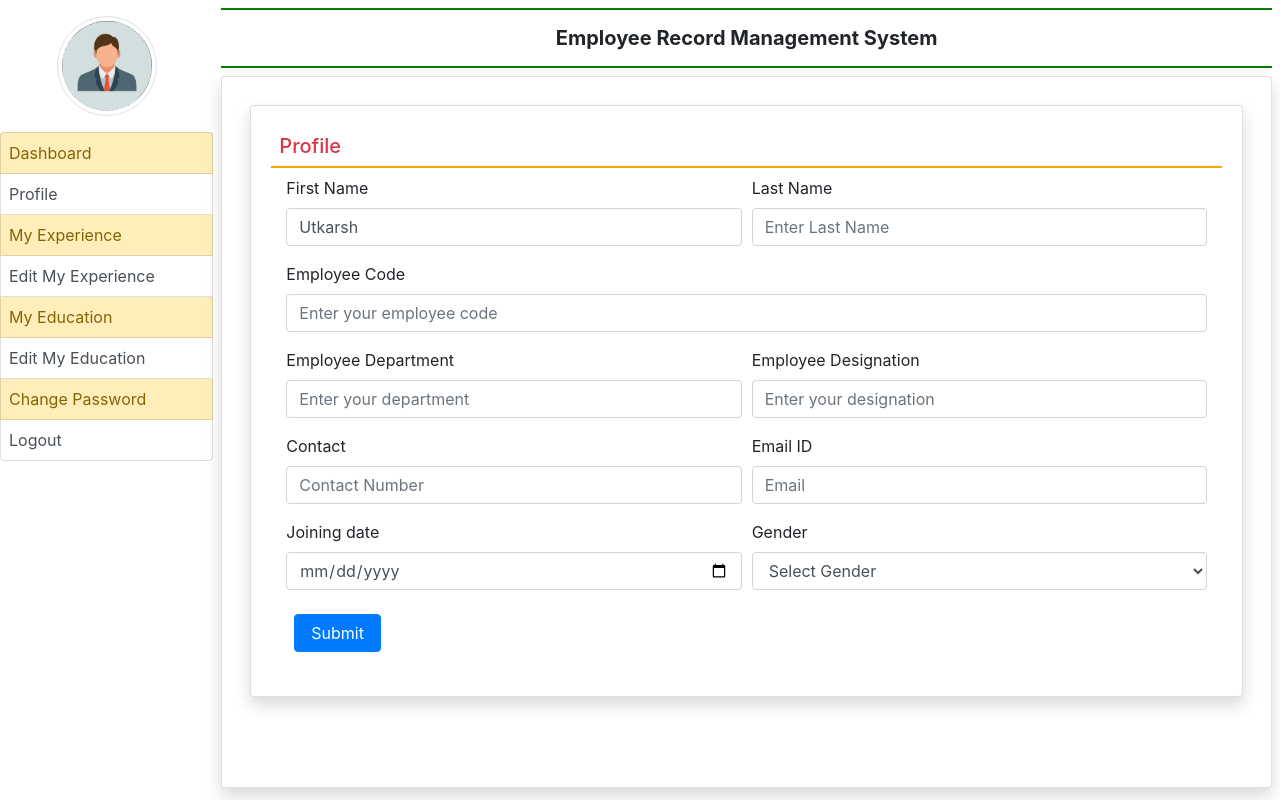
After one commit to Kartikjoshi14/Employee_Management_System_py, a Django app: template EmployeeRecordMgmt/employee/templates/profile.html in a window 1280 px wide. The commit adds this page. Run offline with Django 5.2, Linux system fonts and the light colour scheme; the template is opened without the code that fills it: values that come from a table or form of the project are taken from there, others are empty; data comes from the database, SQL or seed files in the repository; both versions use the stored data as it was after the commit.

Commit message:
Day 5: developed the profile page and added functions to emp_login page.fixed a number of bugs

```diff
--- a/EmployeeRecordMgmt/EmployeeRecordMgmt/urls.py
+++ b/EmployeeRecordMgmt/EmployeeRecordMgmt/urls.py
@@ -23,5 +23,6 @@ urlpatterns = [
     path('registration', registration,name = 'registration'),
     path('emp_login', emp_login,name = 'emp_login'),
     path('emp_home', emp_home,name = 'emp_home'),
+    path('profile', profile,name = 'profile'),
 
 ]
--- a/EmployeeRecordMgmt/employee/templates/emp_base.html
+++ b/EmployeeRecordMgmt/employee/templates/emp_base.html
@@ -15,15 +15,52 @@
     <script src="https://cdn.jsdelivr.net/npm/bootstrap@4.6.2/dist/js/bootstrap.bundle.min.js"></script>
 
     <link rel="stylesheet" href="{% static 'css/style.css' %}">
-    <link rel="stylesheet" href="https://use.fontawesome.com/releases/v5.7.0/css/all.css" </head>
+    <link rel="stylesheet" href="https://use.fontawesome.com/releases/v5.7.0/css/all.css">
+    <style>
+        .list-group-item {
+            padding: 8px !important;
+        }
+    </style>
+
+</head>
 
 <body>
     <div class="container-fluid">
         <div class="row">
-            <div class="col-sm-2">
-                <img src="" </div>
+            <div class="col-sm-2 p-0">
+                <center><img src="{%static 'images/icon.jpeg' %}" width="100" height="100"
+                        class="img-thumbnail rounded-circle my-3"></center>
+                <div class="list-group">
+                    <a href="{% url 'emp_home'%}"
+                        class="list-group-item list-group-item-warning list-group-item-action {% if request.path == '/emp_home' %} active{% endif %}">Dashboard</a>
+                    <a href="{% url 'profile' %}" class="list-group-item list-group-item-action">Profile</a>
+                    <a href="" class="list-group-item list-group-item-warning list-group-item-action">My Experience</a>
+                    <a href="" class="list-group-item list-group-item-action">Edit My Experience</a>
+                    <a href="" class="list-group-item  list-group-item-warning list-group-item-action">My Education</a>
+                    <a href="" class="list-group-item list-group-item-action">Edit My Education</a>
+                    <a href="" class="list-group-item list-group-item-warning list-group-item-action">Change
+                        Password</a>
+                    <a href="" class="list-group-item list-group-item-action">Logout</a>
+                </div>
+            </div>
+
+            <div class="col-sm-10 p-0">
+                <div class="container-fluid p-2">
+                    <h5 class="text-center p-3 font-weight-bold"
+                        style=" border-bottom : 2px solid green; border-top : 2px solid green"> Employee
+                        Record Management System</h5>
+
+                    <div class="card shadow" style=" min-height : 89vh">
+                        <div class=" card-body">
+                            {% block main %}
+
+                            {% endblock %}
+                        </div>
+                    </div>
+                </div>
             </div>
         </div>
+    </div>
 
 </body>
 
--- /dev/null
+++ b/EmployeeRecordMgmt/employee/templates/profile.html
@@ -0,0 +1,103 @@
+{% extends 'emp_base.html' %}
+
+{% block main %}
+
+
+
+<div class=" card shadow m-2">
+    <div class="card-body">
+        <h5 class="p-2 text-danger" style=" border-bottom : 2px solid orange "> Profile </h5>
+
+        <div class=" container-fluid">
+            <form method="post" name="signup" onsubmit="return checkpassword()">
+                {% csrf_token %}
+                <div class=" form-row">
+                    <div class="col-sm-6">
+                        <div class="form-group">
+                            <label>First Name</label>
+                            <input type="text" name="firstname" class="form-control" placeholder="Enter First Name"
+                                pattern="[A-Za-z]+" value="{{employee.user.first_name}}">
+                        </div>
+                    </div>
+                    <div class="col-sm-6">
+                        <div class="form-group">
+                            <label>Last Name</label>
+                            <input type="text" name="lastname" class="form-control" placeholder="Enter Last Name"
+                                pattern="[A-Za-z]+" required>
+                        </div>
+                    </div>
+                    <div class="col-sm-12">
+                        <div class="form-group">
+                            <label>Employee Code </label>
+                            <input type="text" name="empcode" class="form-control"
+                                placeholder="Enter your employee code" pattern="[0-9]+" required>
+                        </div>
+                    </div>
+
+                    <div class="col-sm-6">
+                        <div class="form-group">
+                            <label>Employee Department </label>
+                            <input type="text" name="department" class="form-control"
+                                placeholder="Enter your department">
+                        </div>
+                    </div>
+                    <div class="col-sm-6">
+                        <div class="form-group">
+                            <label>Employee Designation </label>
+                            <input type="text" name="designation" class="form-control"
+                                placeholder="Enter your designation">
+                        </div>
+                    </div>
+                    <div class="col-sm-6">
+                        <div class="form-group">
+                            <label>Contact </label>
+                            <input type="text" name="contact" class="form-control" placeholder="Contact Number">
+                        </div>
+                    </div>
+                    <div class="col-sm-6">
+                        <div class="form-group">
+                            <label>Email ID </label>
+                            <input type="emailid" name="email" class="form-control" placeholder="Email">
+                        </div>
+                    </div>
+                    <div class="col-sm-6">
+                        <div class="form-group">
+                            <label>Joining date</label>
+                            <input type="date" name="jdate" class="form-control">
+                        </div>
+                    </div>
+                    <div class="col-sm-6">
+                        <div class="form-group">
+                            <label>Gender</label>
+                            <select name="gender" class="form-control">
+                                <option value="None">Select Gender</option>
+                                <option value="Male">Male</option>
+                                <option value="Female">Female</option>
+                            </select>
+                        </div>
+                    </div>
+
+
+                </div>
+
+                <input type="submit" value="Submit" class="m-2 px-3 btn btn-primary">
+            </form>
+        </div>
+    </div>
+</div>
+
+{% if error == "no" %}
+<script>
+    alert('Signup Succesful');
+    window.location = ('{% url 'emp_login' %}');
+</script>
+{% endif %}
+{% if error == "yes" %}
+
+<script>
+    alert('Something went wrong, Try Again');
+
+</script>
+{% endif %}
+
+{% endblock %}
```
Also changed, not shown: EmployeeRecordMgmt/employee/templates/emp_home.html (+18 -0 lines), EmployeeRecordMgmt/employee/views.py (+19 -0 lines), EmployeeRecordMgmt/db.sqlite3, EmployeeRecordMgmt/employee/static/images/icon.jpeg (added).
